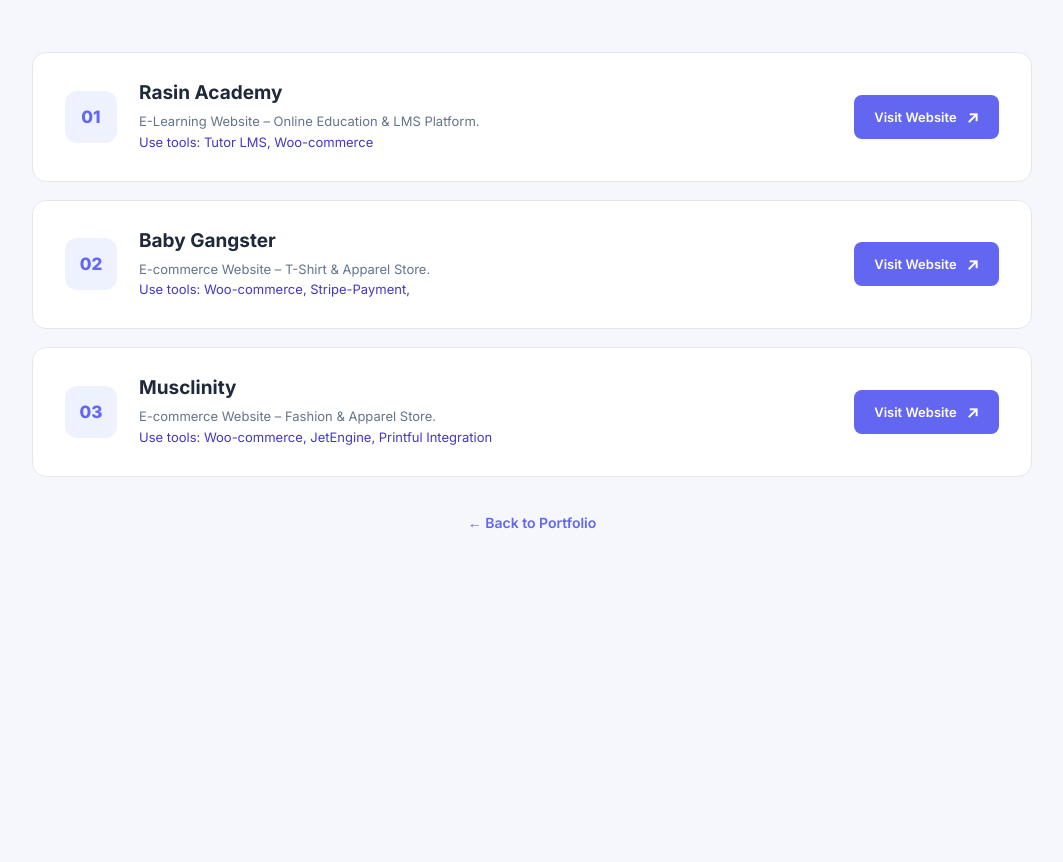
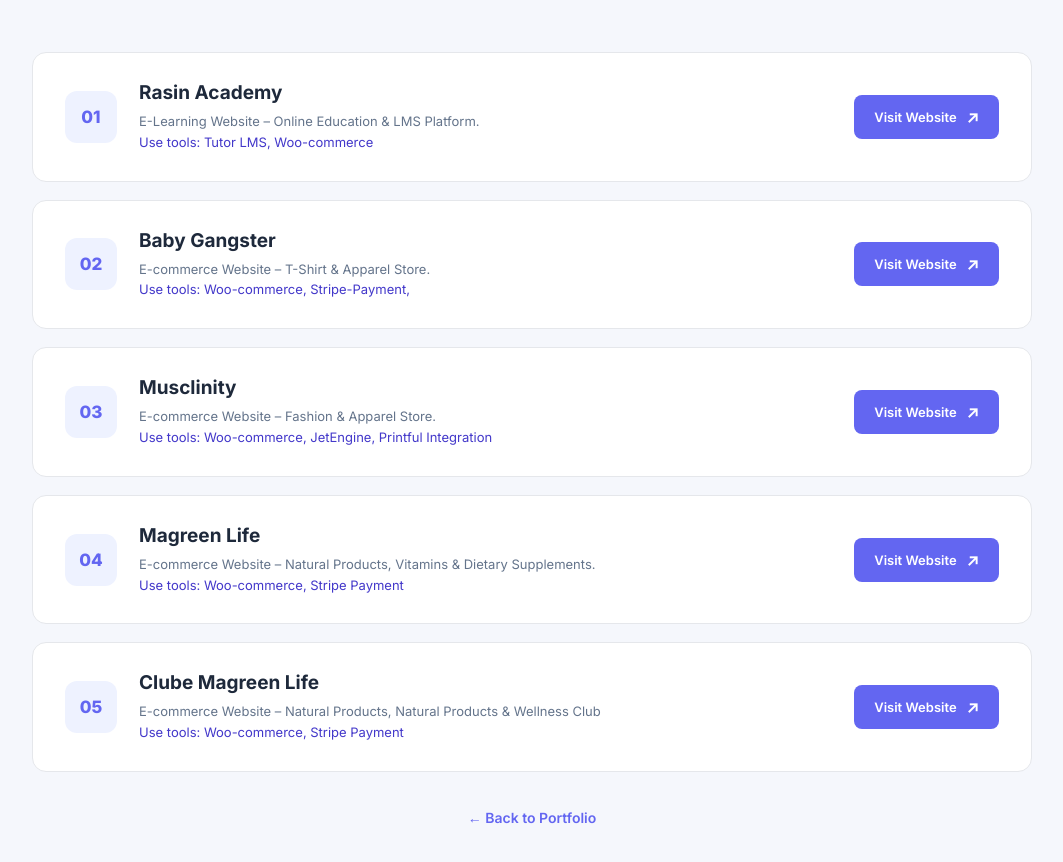
Before and after one commit to MerinaKawser/Wordpress_Portfolio, a plain HTML site: page e-commerce/ecommerce.html in a window 1280 px wide. Shown: the part 220-1082 px from the top of the page, without its empty margins (108-1171 px from the left). Before the commit the page ends 842 px from the top, so only its background shows below. Drawn offline with Linux system fonts and the light colour scheme.

Commit message:
Update ecommerce.html
Upload 2 project

```diff
--- a/e-commerce/ecommerce.html
+++ b/e-commerce/ecommerce.html
@@ -1,4 +1,3 @@
-
 <!DOCTYPE html>
 <html lang="en">
 
@@ -79,6 +78,40 @@
                     </a>
                 </div>
 
+                <!-- Project 04 -->
+                <div class="portfolio-row">
+                    <div class="project-info">
+                        <span class="project-number">04</span>
+                        <div>
+                            <h3>Magreen Life</h3>
+                            <p>E-commerce Website – Natural Products, Vitamins & Dietary Supplements.</p>
+                            <p style="color: #4338ca;">Use tools: Woo-commerce, Stripe Payment</p>
+                        </div>
+                    </div>
+                    <a href="https://www.magreenlife.com.br/"
+                       target="_blank" rel="noopener noreferrer"
+                       class="visit-btn">
+                        Visit Website <span>↗</span>
+                    </a>
+                </div>
+
+                <!-- Project 05 -->
+                <div class="portfolio-row">
+                    <div class="project-info">
+                        <span class="project-number">05</span>
+                        <div>
+                            <h3>Clube Magreen Life</h3>
+                            <p>E-commerce Website – Natural Products, Natural Products & Wellness Club</p>
+                            <p style="color: #4338ca;">Use tools: Woo-commerce, Stripe Payment</p>
+                        </div>
+                    </div>
+                    <a href="https://clubemagreenlife.com/"
+                       target="_blank" rel="noopener noreferrer"
+                       class="visit-btn">
+                        Visit Website <span>↗</span>
+                    </a>
+                </div>
+
             </div>
 
             <!-- Back Button -->
```
